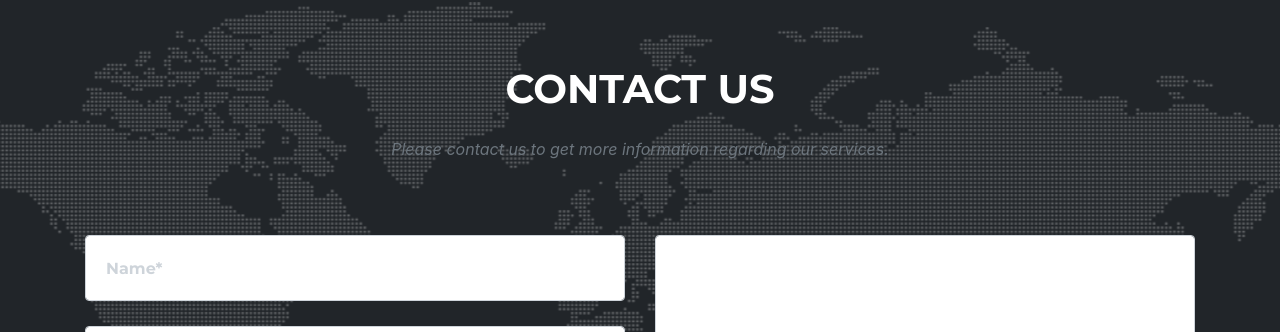
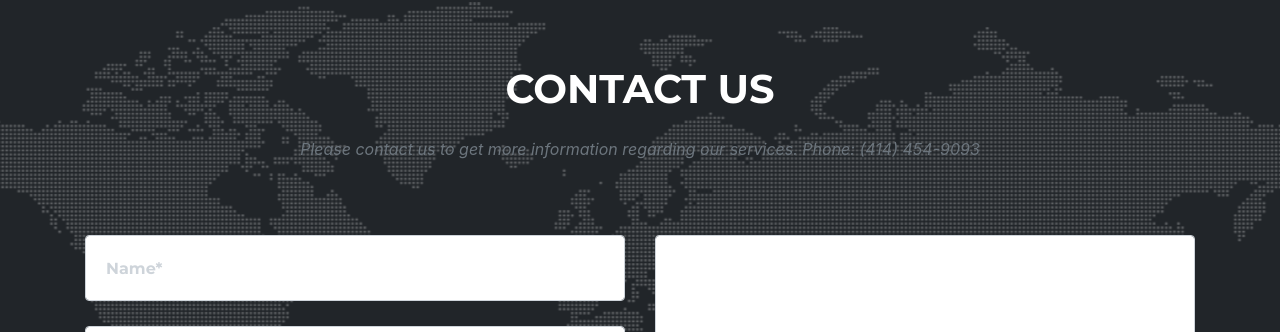
Before and after one commit to wbsllc/website, a Jekyll site: the page built from index.md, in a window 1280 px wide and 900 px high, scrolled down 3764 px. Shown: the part 121-453 px from the top of the window. Built offline with Jekyll 4.4.1, drawn with Linux system fonts in a browser that asks for light colours; some web fonts are replaced.

Commit message:
Update sitetext.yml

```diff
--- a/_data/sitetext.yml
+++ b/_data/sitetext.yml
@@ -40,7 +40,7 @@ en: &DEFAULT_EN
 
   contact:
     title: "Contact Us"
-    text: "Please contact us to get more information regarding our services."
+    text: "Please contact us to get more information regarding our services. Phone: (414) 454-9093"
     section: contact
     name: "Name*"
     name-validation: "Please enter your name."
```
